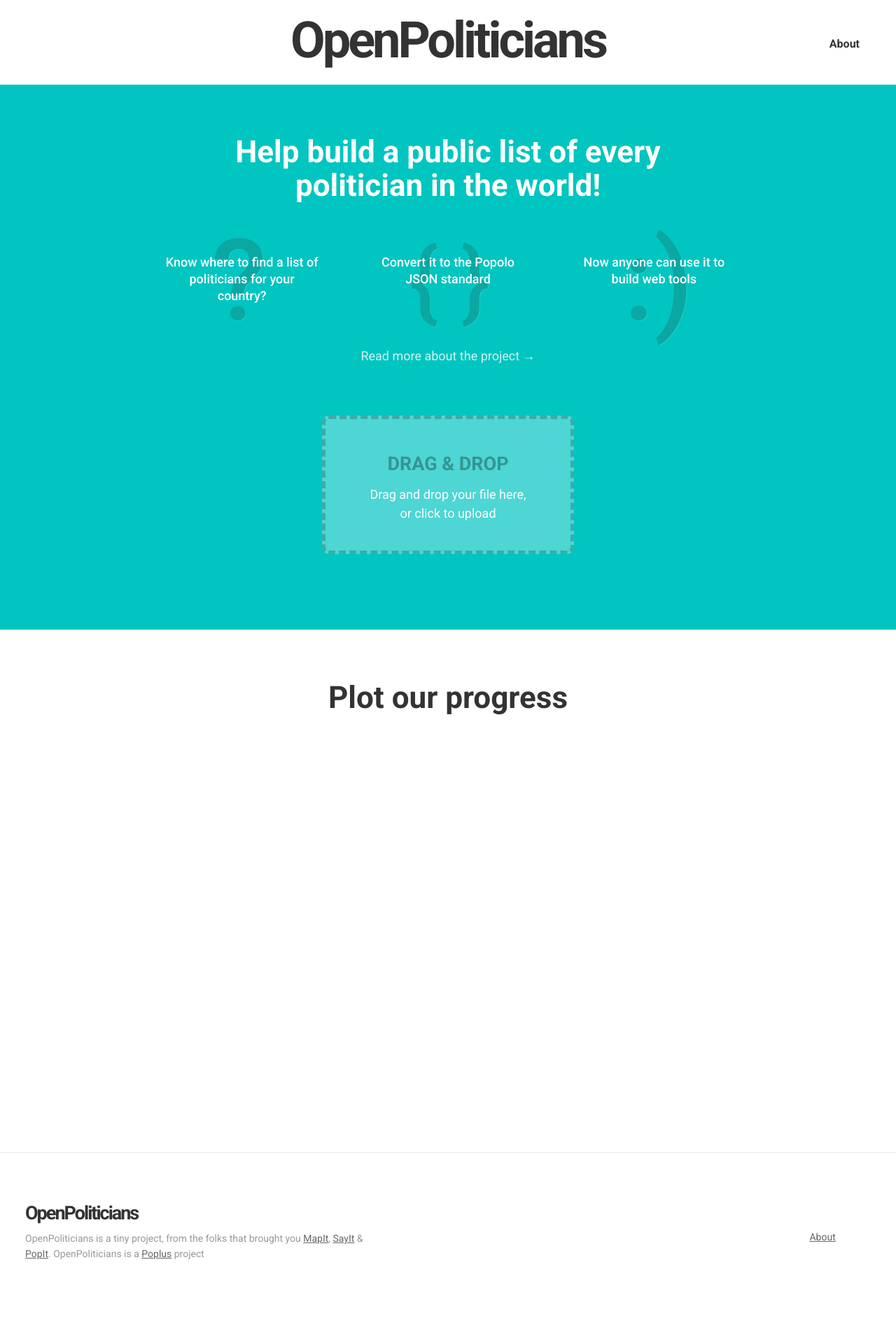
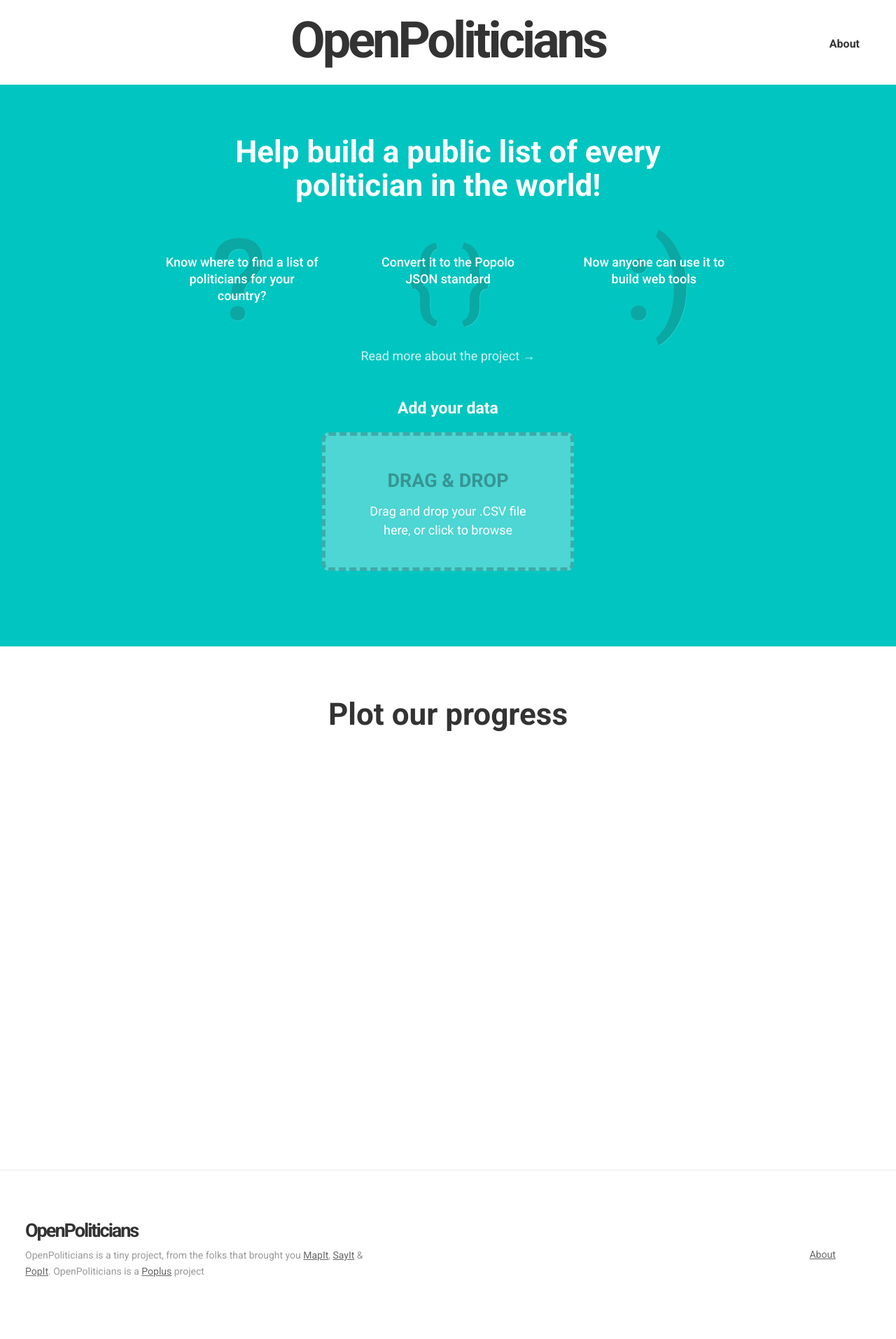
Before and after one commit to everypolitician/everypolitician, a Jekyll site: the page built from index.html, in a window 1280 px wide. Shown: the whole page at 70% size. Built offline with Jekyll 4.4.1, drawn with Linux system fonts in a browser that asks for light colours; comment, search, counter and statistics services are not loaded; before the commit the page ends 1890 px from its top, so only the background shows below that.

Commit message:
various UI improvements to upload process

```diff
--- a/_sass/_homepage.scss
+++ b/_sass/_homepage.scss
@@ -92,6 +92,10 @@
     content: ":)";
 }
 
+.add-heading {
+    margin-top: 2em;
+}
+
 .upload-area {
     position: relative;
 }
@@ -100,7 +104,7 @@
     background-color: rgba(255,255,255,0.3);
     min-height: 11em;
     max-width: 20em;
-    margin: 4em auto 2em;
+    margin: 1em auto 2em;
     @include vendor-prefix(border-radius, ($border_radius * 2));
     position: relative;
     border: 5px dashed rgba(0,0,0,0.2);
@@ -167,6 +171,11 @@
     position: absolute;
 }
 
+.dz-success-mark,
+.dz-error-mark {
+    display: none;
+}
+
 
 .google-visualization-tooltip-item {
     line-height: 1.5em;
@@ -185,3 +194,14 @@
 .google-visualization-tooltip {
     border: 1px solid $colour_borders !important;
 }
+
+.popit-upload-button {
+    @include vendor-prefix(border-top-left-radius, 0);
+    @include vendor-prefix(border-bottom-left-radius, 0);
+}
+
+input.popit-name-form-field {
+    @include vendor-prefix(border-top-right-radius, 0);
+    @include vendor-prefix(border-bottom-right-radius, 0);
+    margin-bottom: 1em;
+}
--- a/assets/scripts/main.js
+++ b/assets/scripts/main.js
@@ -21,10 +21,7 @@
   }
 
   function display_polling_error(msg) {
-    display_polling_message(msg).css({
-        'color': 'red',
-        'font-weight': 'bold',
-      });
+    display_polling_message(msg);
   }
 
   function poll_for_completion(url, delay) {
@@ -70,20 +67,20 @@
       // TODO trap different types of error
       // 404 = no such instance
       // 401 = not yours (or not logged in)
-      display_polling_error("Error!")
+      display_polling_error("Error! Couldn't start import:", xhr.status)
       console.error("Couldn't start import:", xhr.status);
     });
   };
 
   function polling_box(instance) {
     return $('<p />', {
-      text: "Uploading to " + instance + "...",
+      text: "Uploading to " + instance + ".popit.mysociety.org ...",
     })
     .append( $('<p />', {
       id: 'polling_status',
       // This will be replaced by sendToPopit
       text: 'in progress',
-    }).css('font-style', 'italic' ));
+    }));
   };
 
   function displayJSON(json) {
@@ -96,16 +93,20 @@
     });
 
     var upload_form = $('<form />').append(
+      $("<h1>Here's your data</h1><h2 class='tertiary-heading'>Add to PopIt</h2><p>Enter the name of a Popit we can upload this data to.</p>")
+    ).append(
       $('<input />', {
         id: 'input_instance',
         type: 'text',
-        placeholder: 'name',
+        placeholder: 'PopIt name',
         name: 'instance',
+        class: 'popit-name-form-field'
       })
     ).append(
       $('<button />', {
         'type': 'submit',
-        'text': "Upload to PopIt"
+        'text': "Upload to PopIt",
+        'class': 'button button--secondary popit-upload-button'
       })
     ).submit(function(e) {
       var instance = $("#input_instance").val();
@@ -124,15 +125,17 @@
 
 
   Dropzone.options.myAwesomeDropzone = {
-    dictDefaultMessage: "Drag and drop your file here, or click to upload",
+    dictDefaultMessage: "Drag and drop your .CSV file here, or click to browse",
     uploadMultiple: false,
     createImageThumbnails: false,
     acceptedFiles: 'text/csv',
     previewsContainer: '.preview-area',
     paramName: 'csv',
+    addRemoveLinks: false,
     init: function() {
       this.on('success', function(file, json) {
         displayJSON(json);
+        $( "#js-welcome-message" ).remove();
       });
     }
   };
--- a/index.html
+++ b/index.html
@@ -3,6 +3,7 @@
 ---
   <div class="hero hero--homepage hero--blue">
       <div class="container">
+        <div id="js-welcome-message">
           <h1>Help build a public list of every politician in the world!</h1>
           <ol class="steps-list">
             <li class="step one">Know where to find a list of politicians for your country?</li>
@@ -10,8 +11,11 @@
             <li class="step three">Now anyone can use it to build web tools</li>
           </ol>
           <p class="subtitle"><a href="{{ site.baseurl }}/about">Read more about the project &rarr;</a></p>
+           <h2 class="tertiary-heading add-heading">Add your data</h2>
+        </div>
           <div class="upload-area">
             <form action="{{ site.csv_to_popolo_url }}" class="dropzone uploader" id="my-awesome-dropzone">
+
               <p class="drag-and-drop">
                   Drag &amp; Drop
               </p>
```
